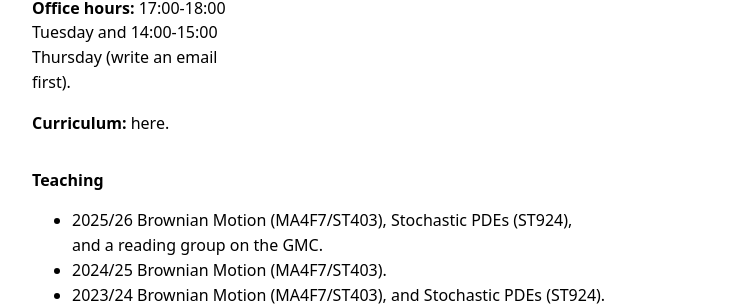
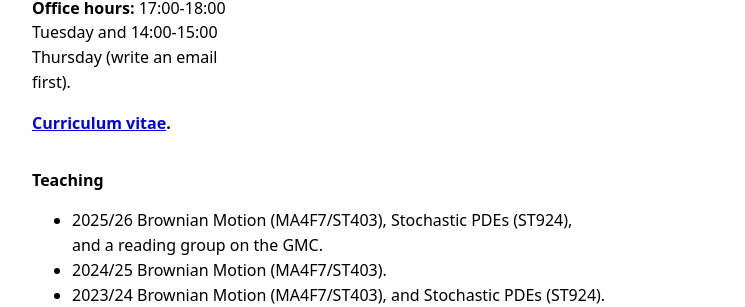
Before and after one commit to rosati-tom/rosati-tom.github.io, a Jekyll site: the page built from index.md, in a window 1280 px wide and 900 px high, scrolled down 329 px. Shown: the part 148-455 px from the top of the window, without its empty margins (243-988 px from the left). Built offline with Jekyll 4.4.1, drawn with Linux system fonts in a browser that asks for light colours; our own code applies the rules of GitHub Pages for plain Markdown files.

Commit message:
Add curriculum.

```diff
--- a/index.md
+++ b/index.md
@@ -15,7 +15,7 @@ I study topics in probability, stochastic analysis, stochastic PDEs.
 **Office hours:** 17:00-18:00 Tuesday and 14:00-15:00 Thursday (write an email
 first).
 
-**Curriculum:** here.
+**[Curriculum vitae](/assets/cv.pdf).**
 
 
   </div>
```
